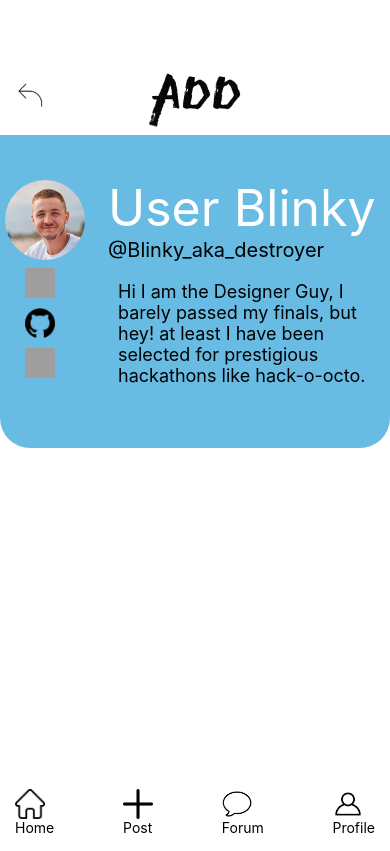
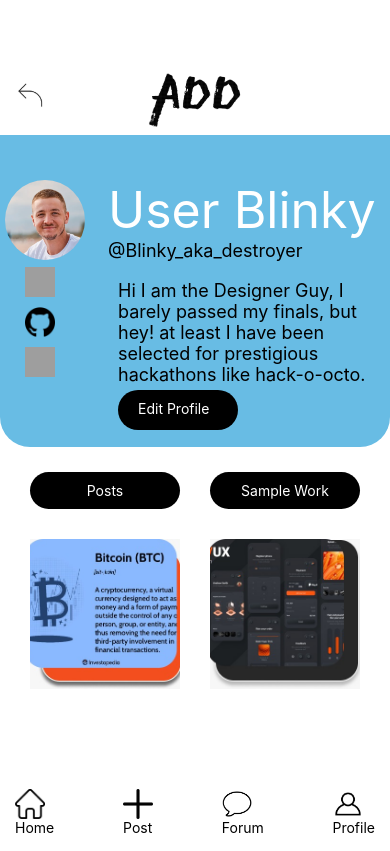
Before and after one commit to RuffledZest/ADD, a React Native app: screen /profile in a window 390 px wide. Built offline with nearby package versions, Linux system fonts and the light colour scheme; grey boxes are pictures that could not be loaded.

Commit message:
myprofile changes by hardik chopra

```diff
--- a/Components/MyProfile.js
+++ b/Components/MyProfile.js
@@ -1,4 +1,4 @@
-import { View, Text, StyleSheet, TouchableOpacity, Image } from "react-native";
+import { View, Text, StyleSheet, TouchableOpacity, Image, ScrollView } from "react-native";
 import React from "react";
 import Bottomnavigation from "./Bottomnavigation";
 
@@ -22,7 +22,7 @@ const MyProfile = ({ navigation }) => {
         />
       </View>
 
-      {/*  */}
+      {/*  write me section*/}
       <View style={styles.aboutme}>
         {/* mainname and pic */}
         <View style={styles.dpName}>
@@ -33,7 +33,7 @@ const MyProfile = ({ navigation }) => {
           {/* username */}
           <View>
             <Text style={styles.username}>User Blinky</Text>
-            <Text style={{ fontSize: 20 }}>@Blinky_aka_destroyer</Text>
+            <Text style={{ fontSize: 18 }}>@Blinky_aka_destroyer</Text>
           </View>
         </View>
 
@@ -53,14 +53,45 @@ const MyProfile = ({ navigation }) => {
               style={styles.icons}
             />
           </View>
-          <Text style={styles.myself}>
+          <View style={styles.myself}>
+          <Text style={styles.myselftxt} >
             Hi I am the Designer Guy, I barely passed my finals, but hey! at
             least I have been selected for prestigious hackathons like
             hack-o-octo.
           </Text>
+          <View style={{marginTop:5}}>
+          <Text style={styles.dummyedit}>Edit Profile</Text>
+          </View>
+          </View>
+
         </View>
       </View>
 
+     {/* Posts && sameple work */}
+      <View style={styles.btns}>
+        <TouchableOpacity>
+            <Text style={styles.btn}>Posts</Text>
+        </TouchableOpacity>
+        <TouchableOpacity>
+            <Text style={styles.btn}>Sample Work</Text>
+        </TouchableOpacity>
+      </View>
+
+
+      {/* cards */}
+      {/* <ScrollView> */}
+        <View style={styles.grid}>
+        <View style={styles.postholder}>
+          <Image style={styles.post} source={require("../assets/post1.jpg")}/>
+        </View>
+      <View style={styles.postholder}>
+         <Image style={styles.post} source={require("../assets/post2.jpg")}/>
+      </View>
+        </View>
+
+      {/* </ScrollView> */}
+
+     {/* bottom navigation */}
       <View style={styles.navbar}>
         <Bottomnavigation navigator={navigation} />
       </View>
@@ -88,6 +119,40 @@ const styles = StyleSheet.create({
     // borderColor:"#000000",
     width: "100vw",
   },
+  grid:{
+      display:"flex",
+      flexDirection:"row",
+    //   borderWidth:2,
+    //   borderColor:"#000000",
+       justifyContent:"space-evenly",
+      marginTop:30,
+    },
+    postholder:{
+        // width:"100%",
+     display:"flex",
+     alignItems:"center",
+     justifyContent:"center"
+    },
+  post:{
+    // borderWidth:2,
+    // borderColor:"#000000",
+    width:150,
+    height:150
+  },
+  btns:{
+    display:"flex",
+    flexDirection:"row",
+    marginTop:25,
+    justifyContent:"space-evenly"
+  },
+  btn:{
+    backgroundColor:"#000000",
+    color:"#FFFFFF",
+    width:150,
+    textAlign:"center",
+    borderRadius:30,
+    padding:10
+  },
   mainLogocontainer: {
     display: "flex",
     flexDirection: "row",
@@ -96,6 +161,16 @@ const styles = StyleSheet.create({
     marginTop: 55,
     width: "100%",
     height: 80,
+  },
+  dummyedit:{
+   backgroundColor:"#000000",
+   color:"#FFFFFF",
+   width:120,
+   paddingLeft:20,
+   padding:10,
+   borderRadius:30,
+   height:40,
+
   },
   backarrow: {
     width: 32,
@@ -134,7 +209,7 @@ const styles = StyleSheet.create({
     display: "flex",
     flexDirection: "row",
     gap: 50,
-    marginTop: -37,
+    marginTop: -38,
     alignContent: "center",
   },
   imagecontainer: {
@@ -155,11 +230,15 @@ const styles = StyleSheet.create({
   myself: {
     // borderWidth:2,
     // borderColor:"#000000",
-    fontSize: 18,
     padding: 13,
     textAlign: "left",
+    fontSize: 18,
     width: 280,
     height: 180,
+  },
+  myselftxt:{
+    textAlign: "left",
+    fontSize: 18,
   },
   dpContainer: {
     // borderWidth:2,
```
Also changed, not shown: assets/post1.jpg (added), assets/post2.jpg (added).
